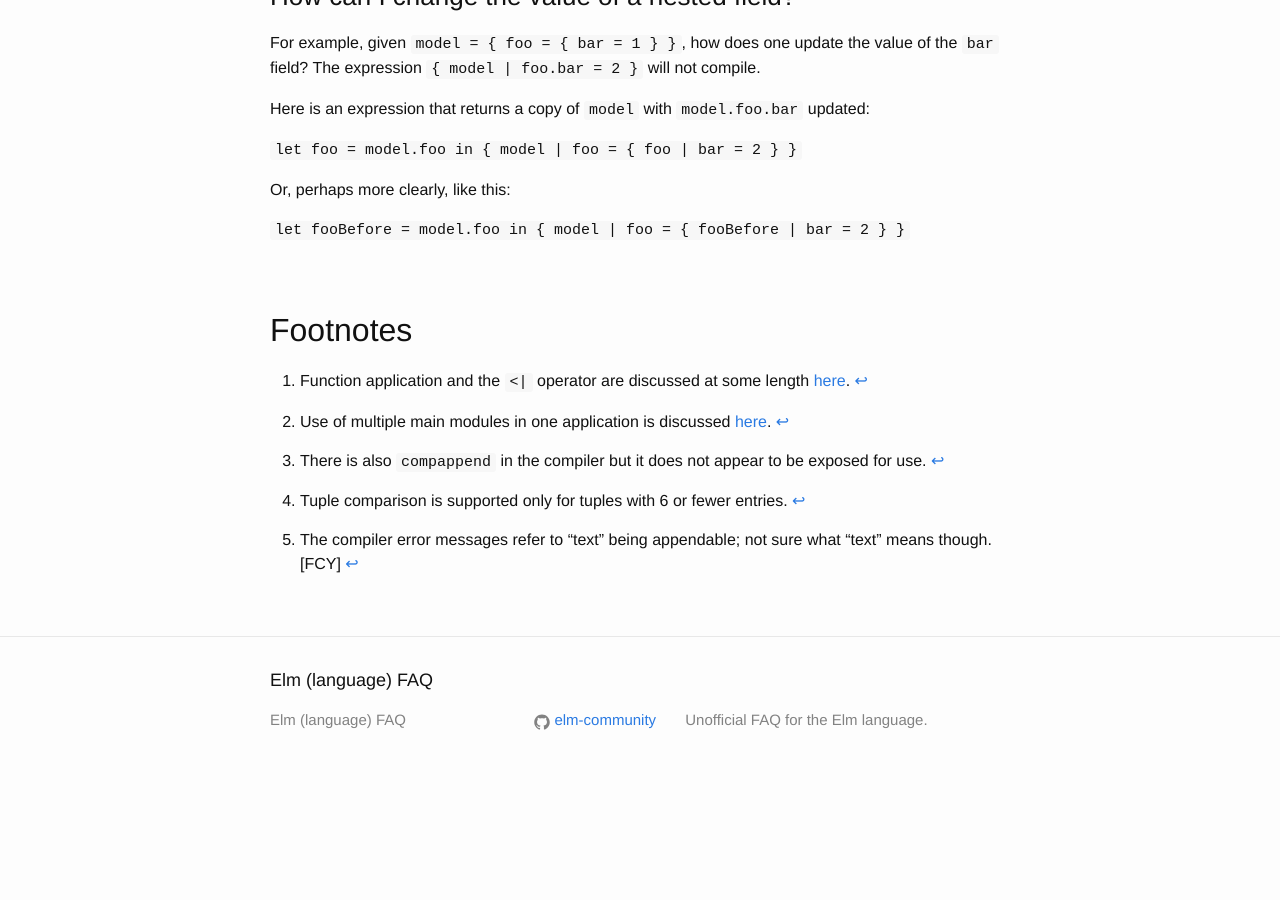
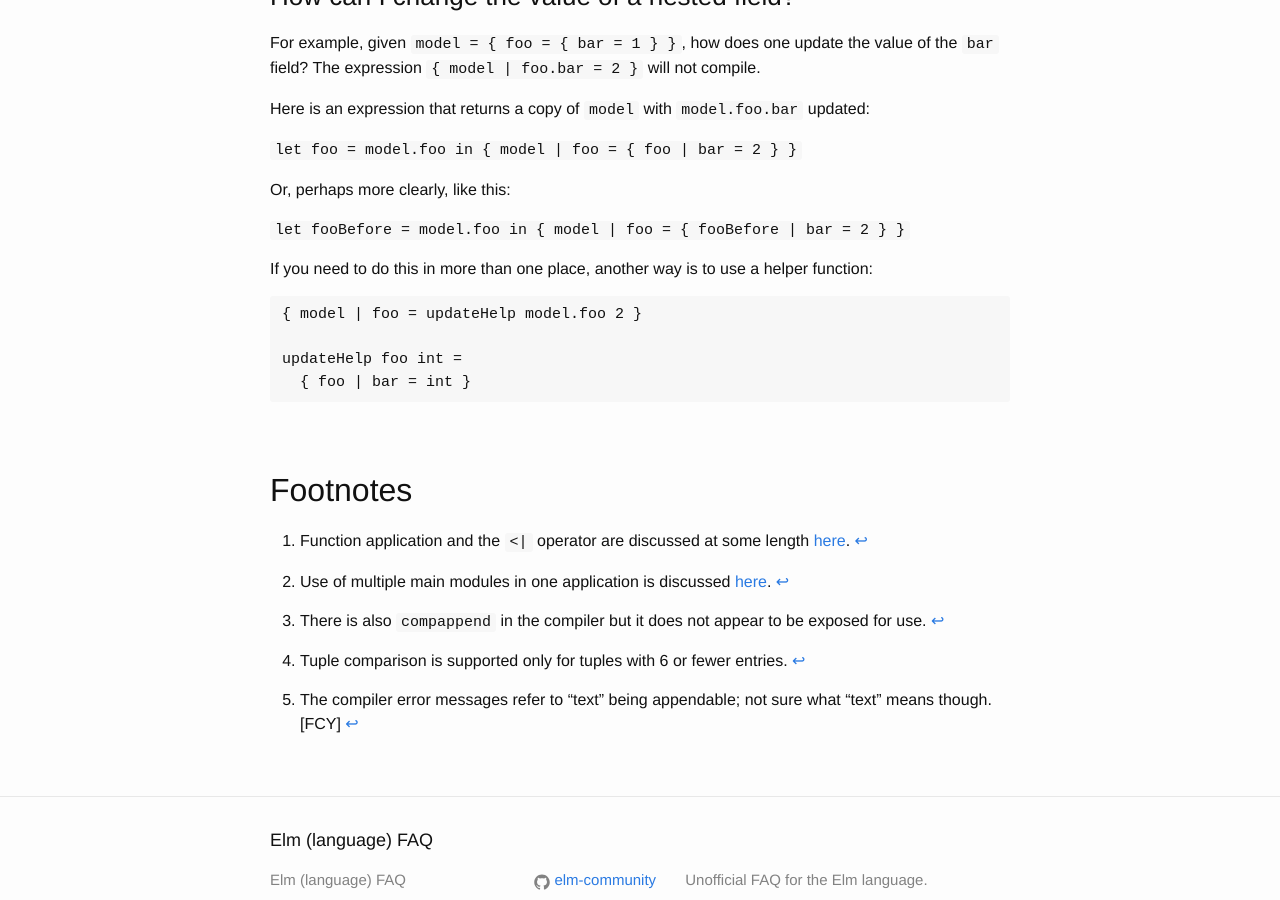
Before and after one commit to gunnarahlberg/elm-faq, a Jekyll site: the page built from index.md, in a window 1280 px wide and 900 px high, scrolled down 11251 px. Built offline with Jekyll 4.4.1, drawn with Linux system fonts in a browser that asks for light colours; before the commit the page ends 12043 px from its top, so only the background shows below that.

Commit message:
Changing value of nested record with helper function

````diff
--- a/index.md
+++ b/index.md
@@ -421,5 +421,13 @@ Or, perhaps more clearly, like this:
 
 `let fooBefore = model.foo in { model | foo = { fooBefore | bar = 2 } }`
 
+If you need to do this in more than one place, another way is to use a helper function:
+
+```
+{ model | foo = updateHelp model.foo 2 }
+
+updateHelp foo int =
+  { foo | bar = int }
+```
 
 ## Footnotes
````
